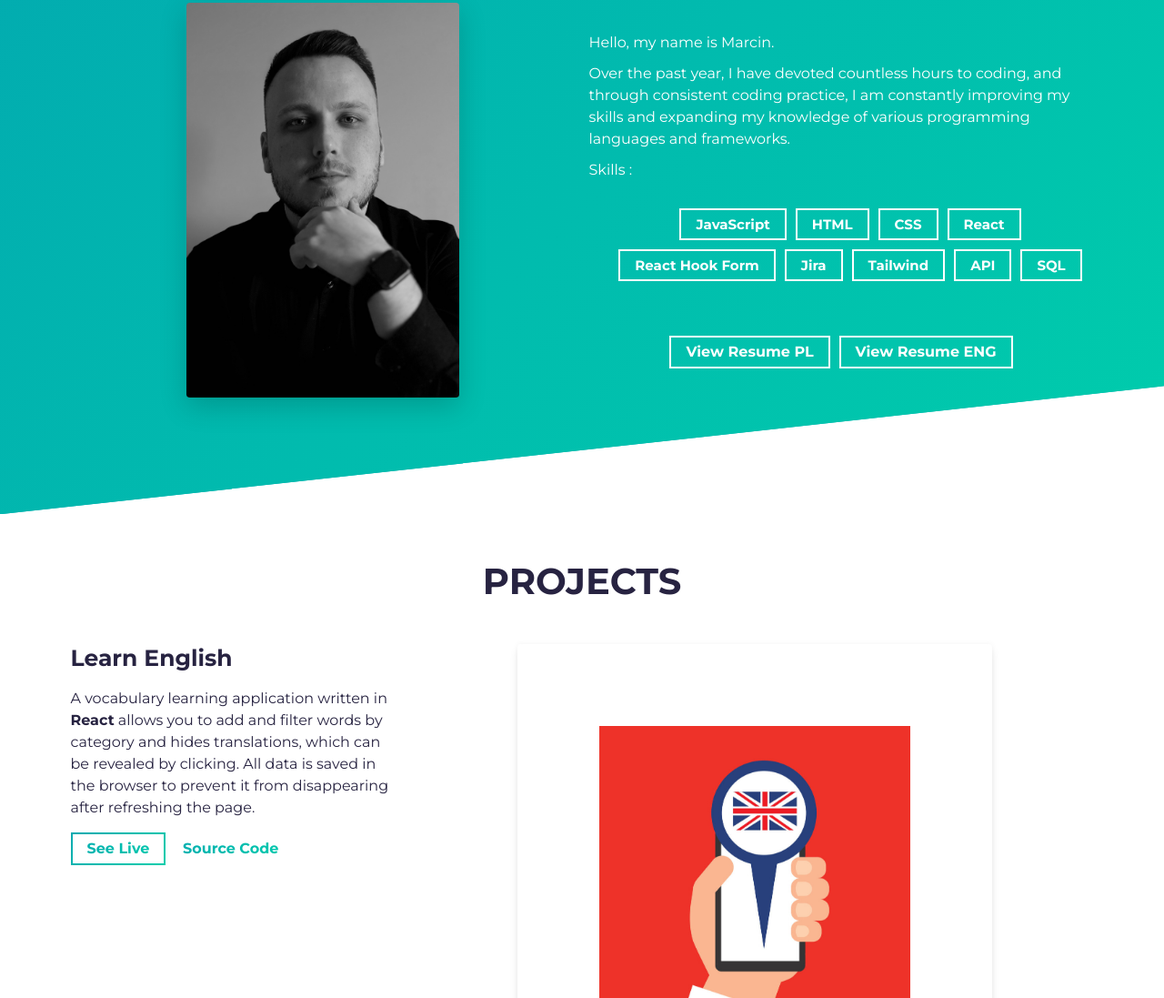
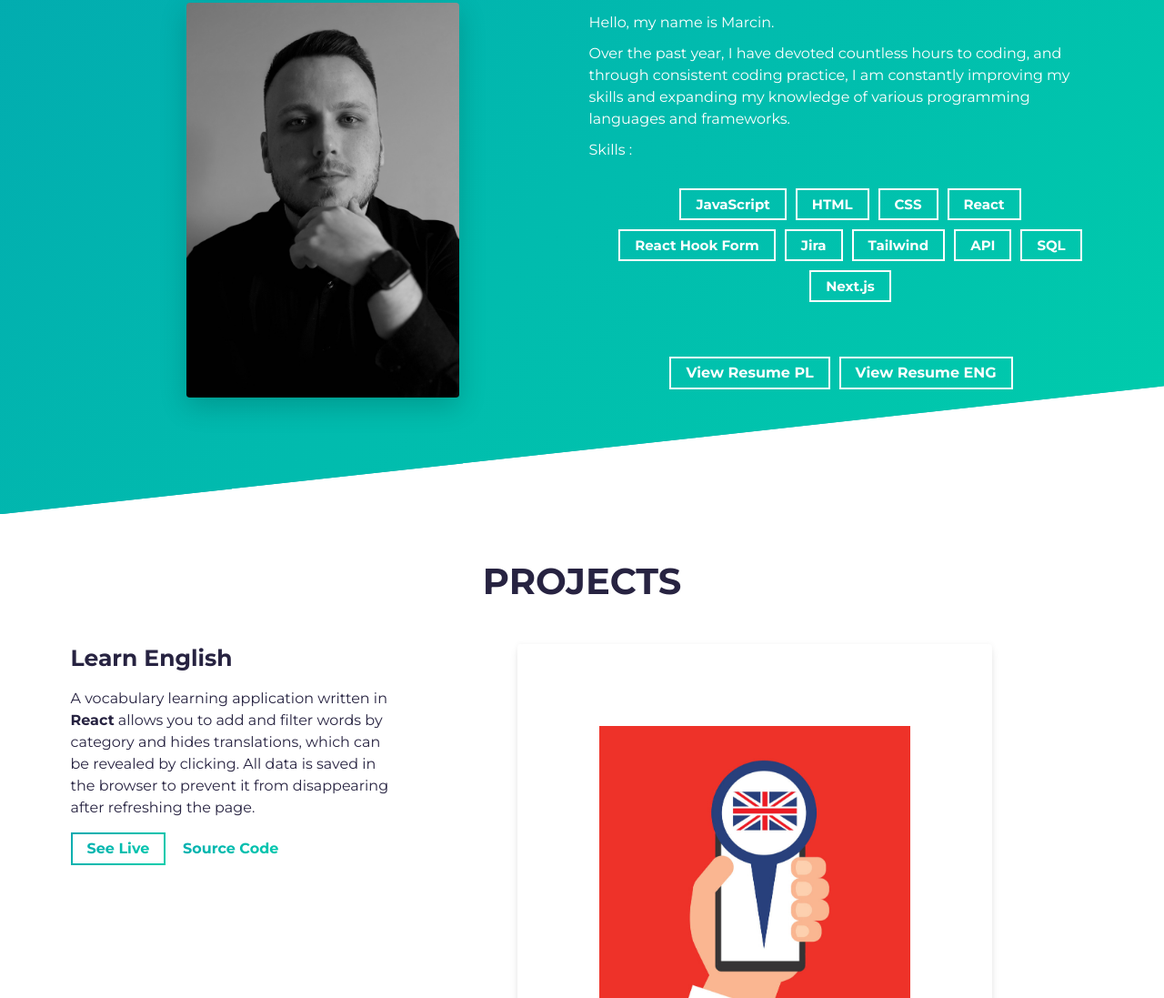
Before and after one commit to Marcin-podgorski93/Portfolio, a website built with Parcel: page src/index.html in a window 1280 px wide. Shown: the part 940-2037 px from the top of the page at 91% size. Built offline with nearby package versions, Linux system fonts and the light colour scheme.

Commit message:
Add skills

```diff
--- a/src/index.html
+++ b/src/index.html
@@ -85,6 +85,7 @@
                   <li class="cta-btn cta-btn--resume">Tailwind</li>
                   <li class="cta-btn cta-btn--resume">API</li>
                   <li class="cta-btn cta-btn--resume">SQL</li>
+                  <li class="cta-btn cta-btn--resume">Next.js</li>
                 </ul>
               </p>
               <span class="d-flex mt-3 justify-content-center">
```
Also changed, not shown: 3 other files.
